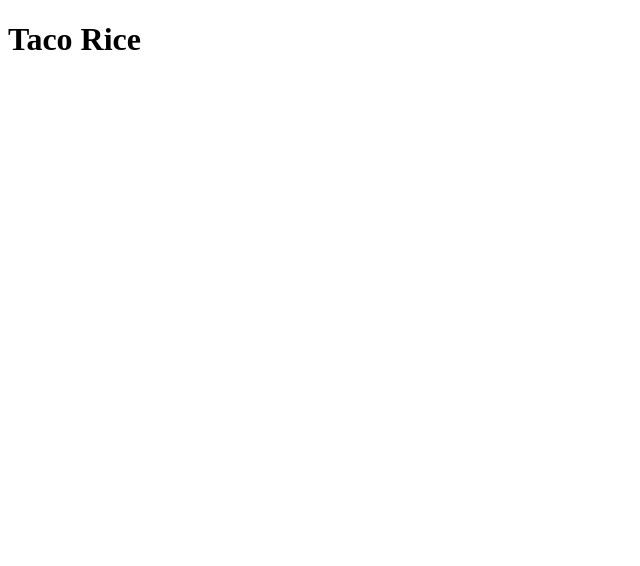
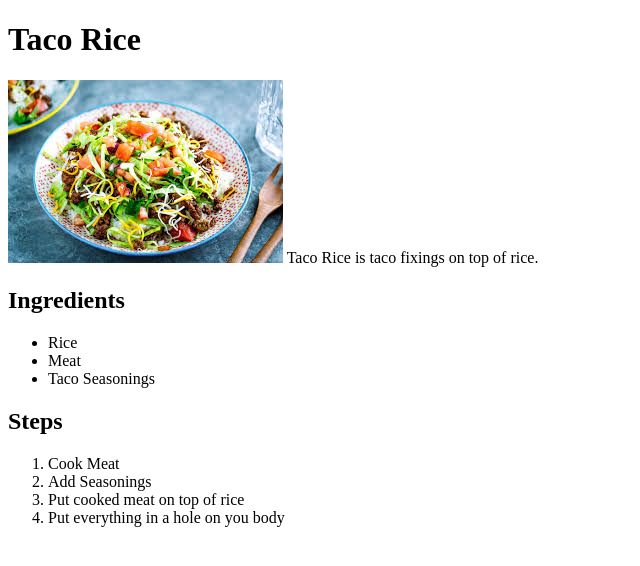
Before and after one commit to LewFos/odin-recipes, a plain HTML site: page recepies/taco-rice.html in a window 1280 px wide. Shown: the whole page, without its empty margins (0-640 px from the left). Drawn offline with Linux system fonts and the light colour scheme.

Commit message:
taco-rice.html

```diff
--- a/recepies/taco-rice.html
+++ b/recepies/taco-rice.html
@@ -7,5 +7,20 @@
 </head>
 <body>
     <h1>Taco Rice</h1>
+    <img src="taco-rice.jpg" alt="Taco Rice">
+    Taco Rice is taco fixings on top of rice.
+    <h2>Ingredients</h2>
+    <ul>
+        <li>Rice</li>
+        <li>Meat</li>
+        <li>Taco Seasonings</li>
+    </ul>
+    <h2>Steps</h2>
+    <ol>
+        <li>Cook Meat</li>
+        <li>Add Seasonings</li>
+        <li>Put cooked meat on top of rice</li>
+        <li>Put everything in a hole on you body</li>
+    </ol>
 </body>
 </html>
```
